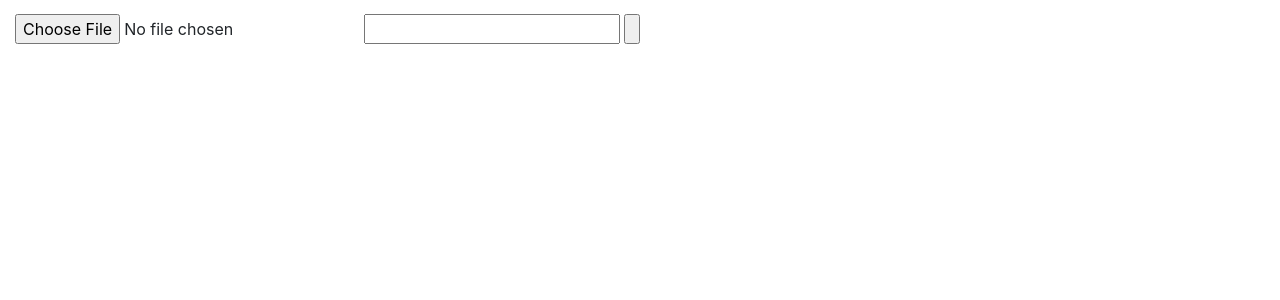
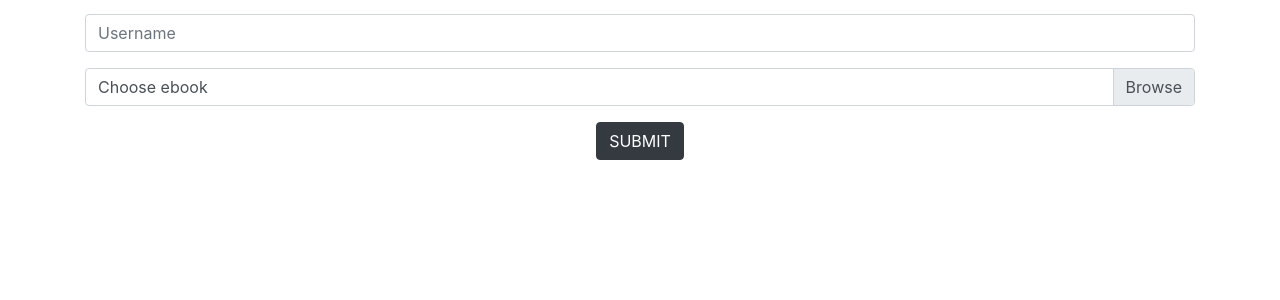
Before and after one commit to drw0if/PiBrary, a Flask app: page /upload/ in a window 1280 px wide. Shown: the part 56-356 px from the top of the page. Run offline with Flask 2, Linux system fonts and the light colour scheme; some libraries are stand-ins or nearby versions.

Commit message:
Added upload template style

```diff
--- a/app.py
+++ b/app.py
@@ -19,6 +19,7 @@ get config
 app.config['UPLOAD_FOLDER'] = 'storage/'
 app.secret_key = 'asd'
 ALLOWED_EXTENSIONS = {'pdf', 'epub'}
+app.config['MAX_CONTENT_LENGTH'] = 16 * 1024 * 1024  # 16MB
 
 
 def allowed_file(filename):
@@ -39,17 +40,21 @@ def upload():
     if request.method == 'POST':
         # Check for file existance
         if 'file' not in request.files:
-            flash(errorMessage)
+            flash(errorMessage, 'error')
             return redirect(url_for('upload'))
 
         # Check for file consistency
         file = request.files['file']
         if file.filename == '':
-            flash(errorMessage)
+            flash(errorMessage, 'error')
             return redirect(url_for('upload'))
 
         # Check for file extension
-        if file and allowed_file(file.filename):
+        if file:
+            if not allowed_file(file.filename):
+                flash(errorMessage, 'error')
+                return redirect(url_for('upload'))
+
             filename = secure_filename(file.filename)
 
             # Get valid username if submitted
@@ -72,7 +77,7 @@ def upload():
             b.create(filename, str(request.remote_addr), username)
 
             # Notify
-            flash(successMessage)
+            flash(successMessage, 'success')
             return redirect(url_for('upload'))
 
     return render_template('upload.html')
--- a/static/css/style.css
+++ b/static/css/style.css
@@ -19,3 +19,9 @@ a:hover{
     padding: 0.5em 0;
     margin: .3em auto .3em auto;
 }
+
+.upload-btn{
+    margin-top: 1em;
+    margin-left: auto;
+    margin-right: auto;
+}
--- a/templates/upload.html
+++ b/templates/upload.html
@@ -1,15 +1,25 @@
 {% extends "base.html" %}
 {% block content%}
+{% with messages = get_flashed_messages() %}
+<form enctype="multipart/form-data" method="POST" class="container">
+    <div class="form-group">
+        <input type="text" class="form-control" name="username" id="inputUsername" placeholder="Username">
+    </div>
 
-<form enctype="multipart/form-data" method="POST">
-    <input type="file" name="file" id="">
-    {% with messages = get_flashed_messages() %}
+    <div class="custom-file">
+        <input type="file" class="custom-file-input" name="file" id="validatedCustomFile" required>
+        <label for="validatedCustomFile" class="custom-file-label">Choose ebook</label>
+
         {% if messages %}
-            {{ messages[0] }}
+            <small class="form-text">{{ messages[0] }}</small>
         {% endif %}
-    {% endwith %}
-    <input type="text" name="username" id="">
-    <input type="submit" value="">
+
+    </div>
+
+    <div class="row">
+        <button type="submit" class="btn btn-dark upload-btn" value="">SUBMIT</button>
+    </div>
+
 </form>
-
+{% endwith %}
 {% endblock %}
```
